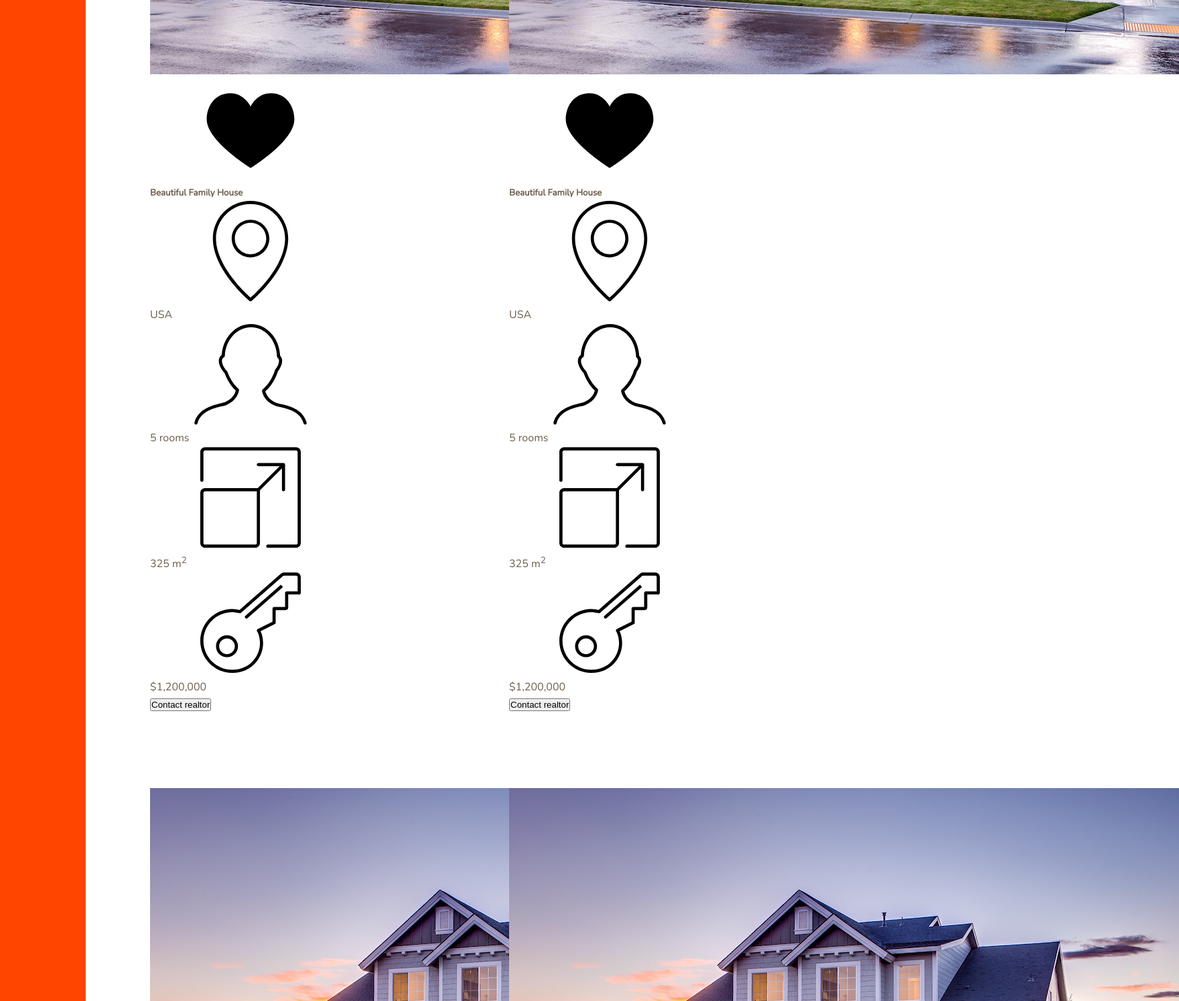
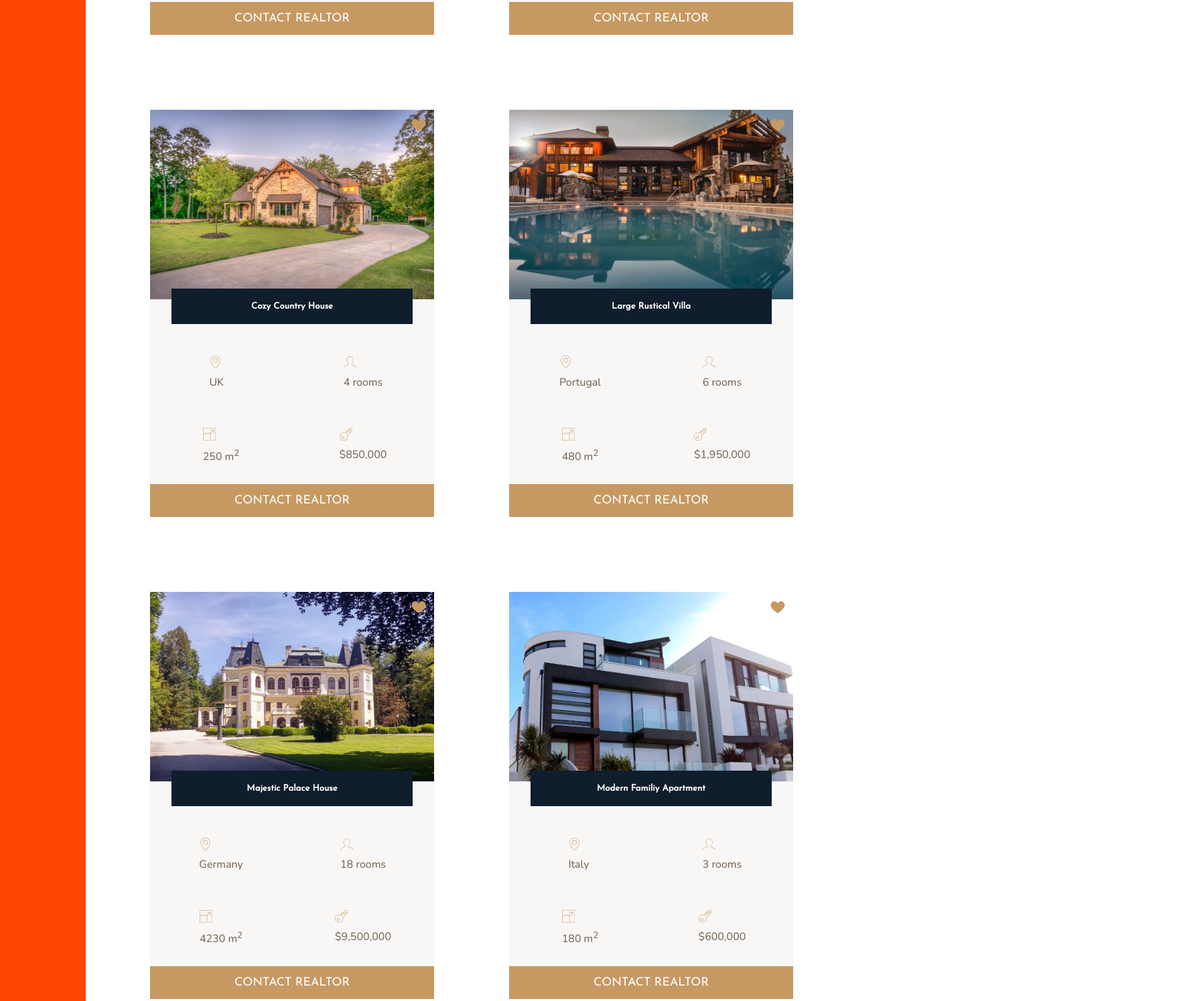
Before and after one commit to najmulmyself/Nexter, a website: page index.html in a window 1280 px wide. Shown: the part 2911-4406 px from the top of the page at 67% size, 1760 px wide, since content can reach past the window. Drawn offline with nearby package versions, Linux system fonts and the light colour scheme.

Commit message:
fixed flex issue | added utility class

```diff
--- a/index.html
+++ b/index.html
@@ -112,195 +112,245 @@
     <section class="homes">
       <div class="home">
         <img src="img/house-1.jpeg" alt="house1" class="home__img" />
-        <svg class="home-like">
+        <svg class="home__like">
           <use xlink:href="img/sprite.svg#icon-heart-full"></use>
         </svg>
         <h5 class="home__name">Beautiful Family House</h5>
         <div class="home__location">
+          <div class="u--flex">
             <svg>
               <use xlink:href="img/sprite.svg#icon-map-pin"></use>
             </svg>
             <p>USA</p>
           </div>
+        </div>
         <div class="home__rooms">
+          <div class="u--flex">
             <svg>
               <use xlink:href="img/sprite.svg#icon-profile-male"></use>
             </svg>
             <p>5 rooms</p>
           </div>
+        </div>
         <div class="home__area">
+          <div class="u--flex">
             <svg>
               <use xlink:href="img/sprite.svg#icon-expand"></use>
             </svg>
             <p>325 m<sup>2</sup></p>
           </div>
+        </div>
         <div class="home__price">
+          <div class="u--flex">
             <svg>
               <use xlink:href="img/sprite.svg#icon-key"></use>
             </svg>
             <p>$1,200,000</p>
           </div>
-        <button class="cta">Contact realtor</button>
+        </div>
+        <button class="btn home__btn">Contact realtor</button>
       </div>
       <div class="home">
-        <img src="img/house-1.jpeg" alt="house1" class="home__img" />
-        <svg class="home-like">
+        <img src="img/house-2.jpeg" alt="house1" class="home__img" />
+        <svg class="home__like">
           <use xlink:href="img/sprite.svg#icon-heart-full"></use>
         </svg>
-        <h5 class="home__name">Beautiful Family House</h5>
+        <h5 class="home__name">Modern Glass Villa</h5>
         <div class="home__location">
+          <div class="u--flex">
             <svg>
               <use xlink:href="img/sprite.svg#icon-map-pin"></use>
             </svg>
-          <p>USA</p>
+            <p>Canada</p>
+          </div>
         </div>
         <div class="home__rooms">
+          <div class="u--flex">
           <svg>
             <use xlink:href="img/sprite.svg#icon-profile-male"></use>
           </svg>
-          <p>5 rooms</p>
+          <p>6 rooms</p>
+        </div>
         </div>
         <div class="home__area">
+          <div class="u--flex">
           <svg>
             <use xlink:href="img/sprite.svg#icon-expand"></use>
           </svg>
-          <p>325 m<sup>2</sup></p>
+          <p>450 m<sup>2</sup></p>
+          </div>
         </div>
         <div class="home__price">
+          <div class="u--flex">
           <svg>
             <use xlink:href="img/sprite.svg#icon-key"></use>
           </svg>
-          <p>$1,200,000</p>
+          <p>$2,750,000</p>
         </div>
-        <button class="cta">Contact realtor</button>
+        </div>
+        <button class="btn home__btn">Contact realtor</button>
       </div>
       <div class="home">
-        <img src="img/house-1.jpeg" alt="house1" class="home__img" />
-        <svg class="home-like">
+        <img src="img/house-3.jpeg" alt="house1" class="home__img" />
+        <svg class="home__like">
           <use xlink:href="img/sprite.svg#icon-heart-full"></use>
         </svg>
-        <h5 class="home__name">Beautiful Family House</h5>
+        <h5 class="home__name">Cozy Country House</h5>
         <div class="home__location">
+        <div class="u--flex">
           <svg>
             <use xlink:href="img/sprite.svg#icon-map-pin"></use>
           </svg>
-          <p>USA</p>
+          <p>UK</p>
+          </div>
         </div>
         <div class="home__rooms">
+          <div class="u--flex">
           <svg>
             <use xlink:href="img/sprite.svg#icon-profile-male"></use>
           </svg>
-          <p>5 rooms</p>
+          <p>4 rooms</p>
+        </div>
         </div>
         <div class="home__area">
+          <div class="u--flex">
             <svg>
               <use xlink:href="img/sprite.svg#icon-expand"></use>
             </svg>
-          <p>325 m<sup>2</sup></p>
+            <p>250 m<sup>2</sup></p>
+          </div>
         </div>
         <div class="home__price">
+          <div class="u--flex">
             <svg>
               <use xlink:href="img/sprite.svg#icon-key"></use>
             </svg>
-          <p>$1,200,000</p>
+            <p>$850,000</p>
           </div>
-        <button class="cta">Contact realtor</button>
+        </div>
+        <button class="btn home__btn">Contact realtor</button>
       </div>
       <div class="home">
-        <img src="img/house-1.jpeg" alt="house1" class="home__img" />
-        <svg class="home-like">
+        <img src="img/house-4.jpeg" alt="house1" class="home__img" />
+        <svg class="home__like">
           <use xlink:href="img/sprite.svg#icon-heart-full"></use>
         </svg>
-        <h5 class="home__name">Beautiful Family House</h5>
+        <h5 class="home__name">Large Rustical Villa</h5>
         <div class="home__location">
+          <div class="u--flex">
             <svg>
               <use xlink:href="img/sprite.svg#icon-map-pin"></use>
             </svg>
-          <p>USA</p>
+            <p>Portugal</p>
+          </div>
         </div>
         <div class="home__rooms">
+          <div class="u--flex">
             <svg>
               <use xlink:href="img/sprite.svg#icon-profile-male"></use>
             </svg>
-          <p>5 rooms</p>
+            <p>6 rooms</p>
+          </div>
         </div>
         <div class="home__area">
+          <div class="u--flex">
             <svg>
               <use xlink:href="img/sprite.svg#icon-expand"></use>
             </svg>
-          <p>325 m<sup>2</sup></p>
+            <p>480 m<sup>2</sup></p>
+          </div>
         </div>
         <div class="home__price">
+          <div class="u--flex">
             <svg>
               <use xlink:href="img/sprite.svg#icon-key"></use>
             </svg>
-          <p>$1,200,000</p>
+            <p>$1,950,000</p>
           </div>
-        <button class="cta">Contact realtor</button>
+        </div>
+        <button class="btn home__btn">Contact realtor</button>
       </div>
       <div class="home">
-        <img src="img/house-1.jpeg" alt="house1" class="home__img" />
-        <svg class="home-like">
+        <img src="img/house-5.jpeg" alt="house1" class="home__img" />
+        <svg class="home__like">
           <use xlink:href="img/sprite.svg#icon-heart-full"></use>
         </svg>
-        <h5 class="home__name">Beautiful Family House</h5>
+        <h5 class="home__name">Majestic Palace House</h5>
         <div class="home__location">
+          <div class="u--flex">
             <svg>
               <use xlink:href="img/sprite.svg#icon-map-pin"></use>
             </svg>
-          <p>USA</p>
+            <p>Germany</p>
+          </div>
         </div>
         <div class="home__rooms">
+          <div class="u--flex">
             <svg>
               <use xlink:href="img/sprite.svg#icon-profile-male"></use>
             </svg>
-          <p>5 rooms</p>
+            <p>18 rooms</p>
+          </div>
         </div>
         <div class="home__area">
+          <div class="u--flex">
             <svg>
               <use xlink:href="img/sprite.svg#icon-expand"></use>
             </svg>
-          <p>325 m<sup>2</sup></p>
+            <p>4230 m<sup>2</sup></p>
+          </div>
         </div>
         <div class="home__price">
+          <div class="test">
+            <div class="u--flex">
               <svg>
                 <use xlink:href="img/sprite.svg#icon-key"></use>
               </svg>
-          <p>$1,200,000</p>
+              <p>$9,500,000</p>
             </div>
-        <button class="cta">Contact realtor</button>
+          </div>
+        </div>
+        <button class="btn home__btn">Contact realtor</button>
       </div>
       <div class="home">
-        <img src="img/house-1.jpeg" alt="house1" class="home__img" />
-        <svg class="home-like">
+        <img src="img/house-6.jpeg" alt="house1" class="home__img" />
+        <svg class="home__like">
           <use xlink:href="img/sprite.svg#icon-heart-full"></use>
         </svg>
-        <h5 class="home__name">Beautiful Family House</h5>
+        <h5 class="home__name">Modern Familiy Apartment</h5>
         <div class="home__location">
+          <div class="u--flex">
             <svg>
               <use xlink:href="img/sprite.svg#icon-map-pin"></use>
             </svg>
-          <p>USA</p>
+            <p>Italy</p>
+          </div>
         </div>
         <div class="home__rooms">
+          <div class="u--flex">
             <svg>
               <use xlink:href="img/sprite.svg#icon-profile-male"></use>
             </svg>
-          <p>5 rooms</p>
+            <p>3 rooms</p>
+          </div>
         </div>
         <div class="home__area">
+          <div class="u--flex">
             <svg>
               <use xlink:href="img/sprite.svg#icon-expand"></use>
             </svg>
-          <p>325 m<sup>2</sup></p>
+            <p>180 m<sup>2</sup></p>
+          </div>
         </div>
         <div class="home__price">
+          <div class="u--flex">
             <svg>
               <use xlink:href="img/sprite.svg#icon-key"></use>
             </svg>
-          <p>$1,200,000</p>
+            <p>$600,000</p>
           </div>
-        <button class="cta">Contact realtor</button>
+        </div>
+        <button class="btn home__btn">Contact realtor</button>
       </div>
     </section>
 
--- a/sass/_base.scss
+++ b/sass/_base.scss
@@ -42,3 +42,8 @@ body {
   //   font-size: 2rem;
   // }
 }
+
+::selection{
+  background-color: $color-primary;
+  color: #fff;
+}
--- a/sass/_homes.scss
+++ b/sass/_homes.scss
@@ -3,6 +3,68 @@
   margin: 15rem 0;
 
   display: grid;
-  grid-template-columns: repeat(auto-fit , minmax(16rem, 1fr));
+  grid-template-columns: repeat(auto-fit, minmax(16rem, 1fr));
   grid-gap: 7rem;
 }
+.home {
+  background-color: $color-grey-light-1;
+  display: grid;
+  grid-template-columns: repeat(2, 1fr);
+
+  &__img {
+    width: 100%;
+    grid-column: 1 / -1;
+    grid-row: 1 /2;
+    z-index: 1;
+    position: relative;
+  }
+  &__like {
+    grid-row: 1 / 2;
+    grid-column: 2 / 3;
+    fill: $color-primary;
+    height: 1.5rem;
+    width: 1.5rem;
+    z-index: 2;
+    justify-self: end;
+    margin: 0.7rem;
+  }
+  &__name {
+    grid-column: 1 / -1;
+
+    background-color: $color-secondary;
+    padding: 1rem;
+    color: #fff;
+    font-family: $font-display;
+    width: 85%;
+    margin-top: -1rem;
+    justify-self: center;
+    text-align: center;
+    margin-bottom: 1.25rem;
+    z-index: 200;
+  }
+  &__location,
+  &__rooms,
+  &__area,
+  &__price {
+    //   padding: 1.5rem;
+    margin: 1.7rem 1rem;
+    display: flex;
+    // align-items: center;
+    justify-content: center;
+    svg {
+      margin-right: 1rem;
+      fill: $color-primary;
+      height: 1.2rem;
+      width: 1.2rem;
+    }
+    p {
+    }
+  }
+
+  &__btn {
+    grid-column: 1 / -1;
+  }
+}
+// .u--flex {
+//   display: flex;
+// }
```
Also changed, not shown: css/style.css. Lines whose indentation alone changed are shown as unchanged.
